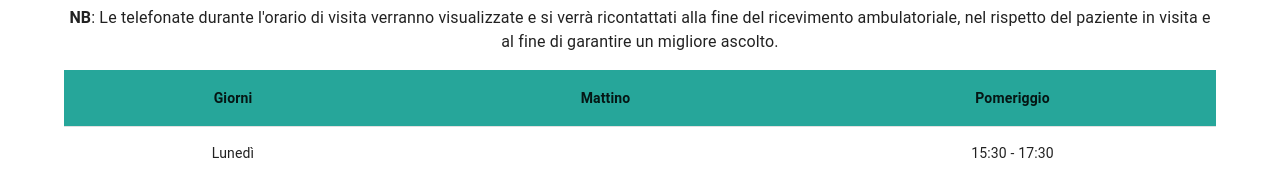
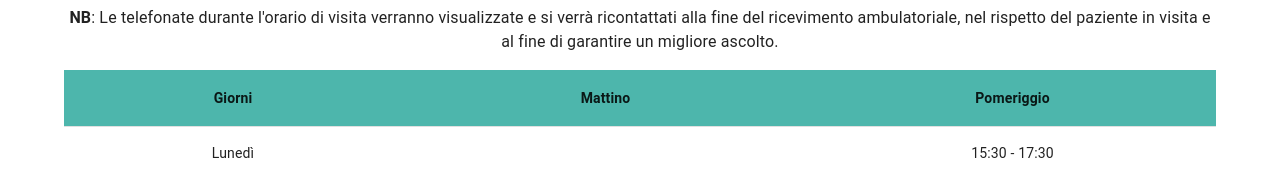
Before and after one commit to Mimmofalena/doctor-tricoli, a React (Vite) app: page / in a window 1280 px wide. Shown: the part 260-436 px from the top of the page. Built offline with nearby package versions, Linux system fonts and the light colour scheme.

Commit message:
modified theme color + contrast text

```diff
--- a/src/main.jsx
+++ b/src/main.jsx
@@ -10,7 +10,8 @@ import CssBaseline from '@mui/material/CssBaseline';
 const theme = createTheme({
   palette: {
     primary: {
-      main: teal[400],
+      main: teal[300],
+      contrastText:'#000000DE'
     },
     secondary: amber,
   },
```
